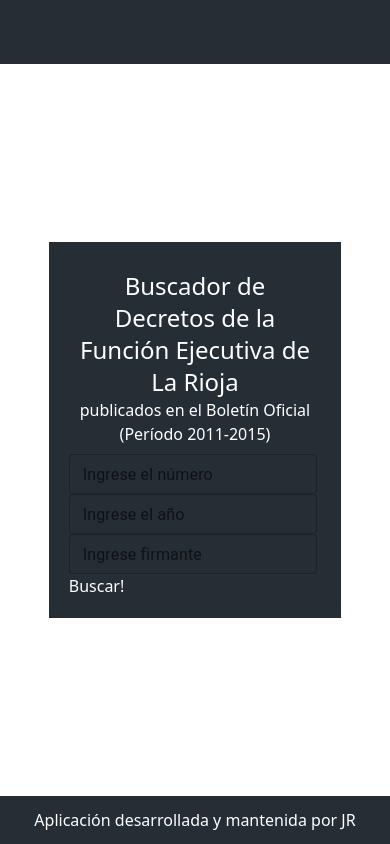
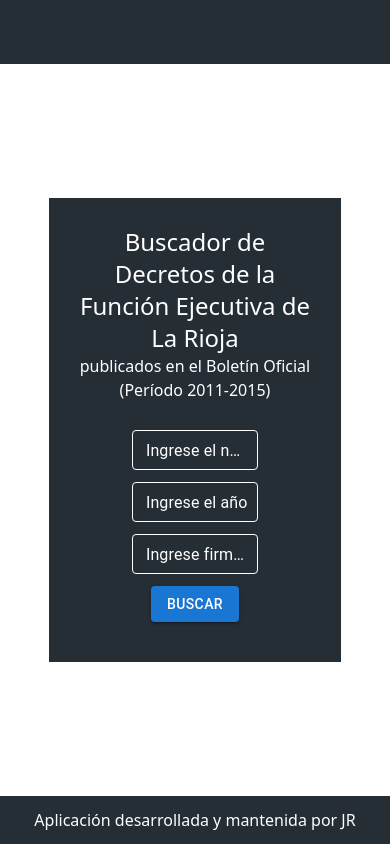
Before and after one commit to JuannRob/decReact, a React (Vite) app: page / in a window 390 px wide. Built offline with nearby package versions, Linux system fonts and the light colour scheme.

Commit message:
search form & responsive

```diff
--- a/src/App.jsx
+++ b/src/App.jsx
@@ -12,7 +12,7 @@
       <Header />
 
       <div className="container flex w-3/4 flex-grow flex-col justify-center self-center">
-        <div className="wrapper w-full bg-main-color p-5">
+        <div className="wrapper w-full bg-main-color p-5 my-11 xl:my-0">
           <Routes>
             <Route path="/" element={<Search />} />
             <Route path="/decretos" element={<Results />} />
--- a/src/pages/Search.jsx
+++ b/src/pages/Search.jsx
@@ -1,7 +1,32 @@
 import React from 'react'
 // import SearchBar from '../components/search-bar/SearchBar'
-import { TextField } from '@mui/material'
+import { TextField, Button } from '@mui/material'
 import { useNavigate } from 'react-router-dom'
+
+const inputColor = {
+  input: { color: 'white' },
+  color: 'white',
+  '& label.Mui-focused': {
+    color: 'white'
+  },
+  '& .MuiInput-underline:after': {
+    borderBottomColor: 'white'
+  },
+  '& .MuiOutlinedInput-root': {
+    '& fieldset': {
+      borderColor: 'white'
+    },
+    '&:hover fieldset': {
+      borderColor: 'white'
+    },
+    '&.Mui-focused fieldset': {
+      borderColor: 'white'
+    }
+  },
+  '& .MuiInputLabel-root': {
+    color: 'white'
+  }
+}
 
 const Search = () => {
   const navigate = useNavigate()
@@ -29,7 +54,7 @@
           publicados en el Boletín Oficial (Período 2011-2015)
         </p>
       </div>
-      <form className='form' onSubmit={handleSubmit}>
+      <form className='form flex flex-col items-center [&>.text]:w-1/2 gap-3 py-5' onSubmit={handleSubmit}>
       <TextField
         id="search-bar"
         name="num"
@@ -38,6 +63,7 @@
         variant="outlined"
         placeholder="341 o :23"
         size="small"
+        sx={ inputColor }
       />
       <TextField
         id="search-bar"
@@ -47,6 +73,7 @@
         variant="outlined"
         placeholder="2011"
         size="small"
+        sx={ inputColor }
       />
       <TextField
         id="search-bar"
@@ -56,8 +83,9 @@
         variant="outlined"
         placeholder="Herrera"
         size="small"
+        sx={ inputColor }
       />
-      <button type='submit'>Buscar!</button>
+      <Button variant="contained" type="submit"> Buscar </Button>
       {/* <SearchBar searchQuery={searchQuery} setSearchQuery={setSearchQuery} /> */}
       </form>
     </>
```
